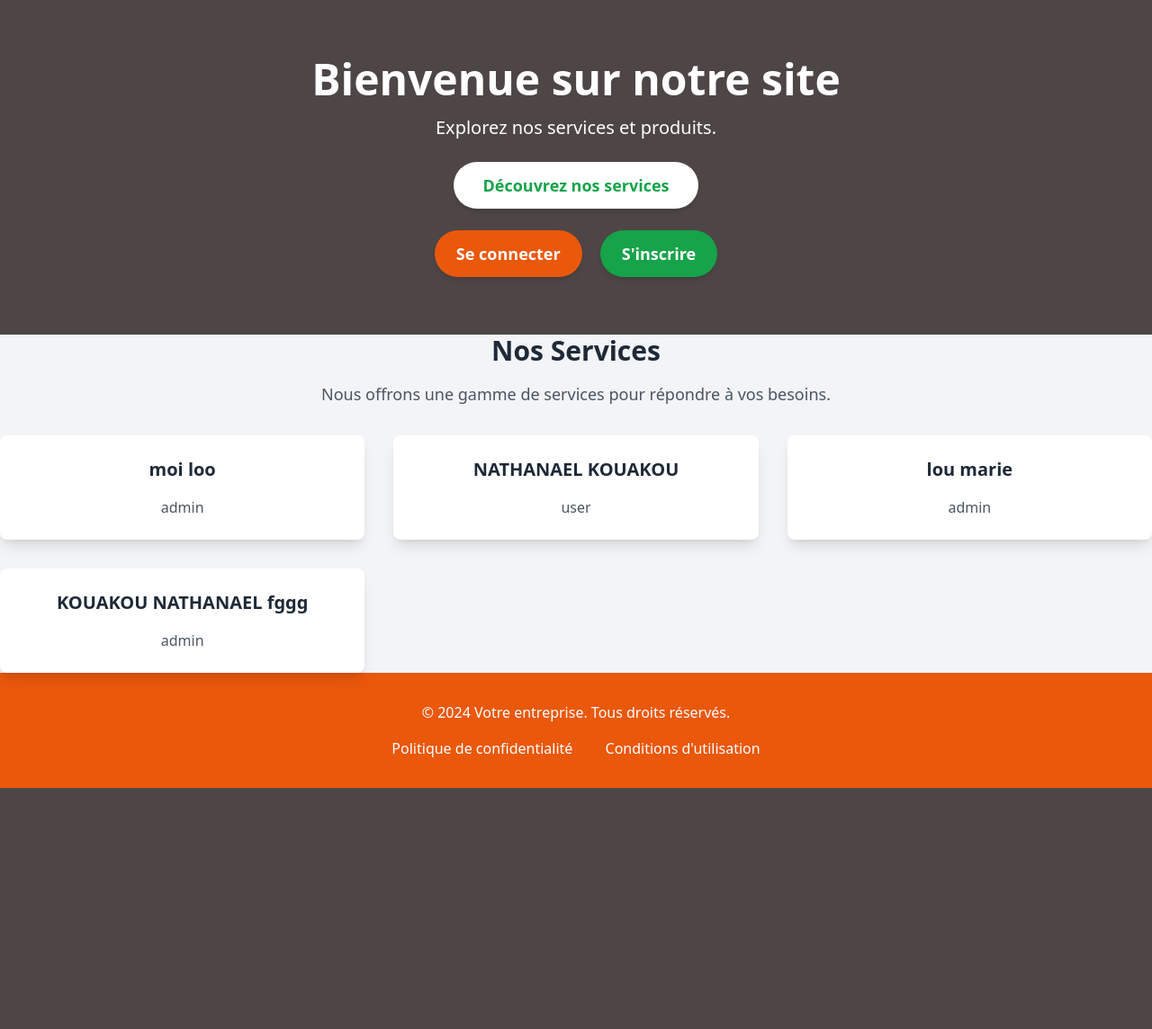
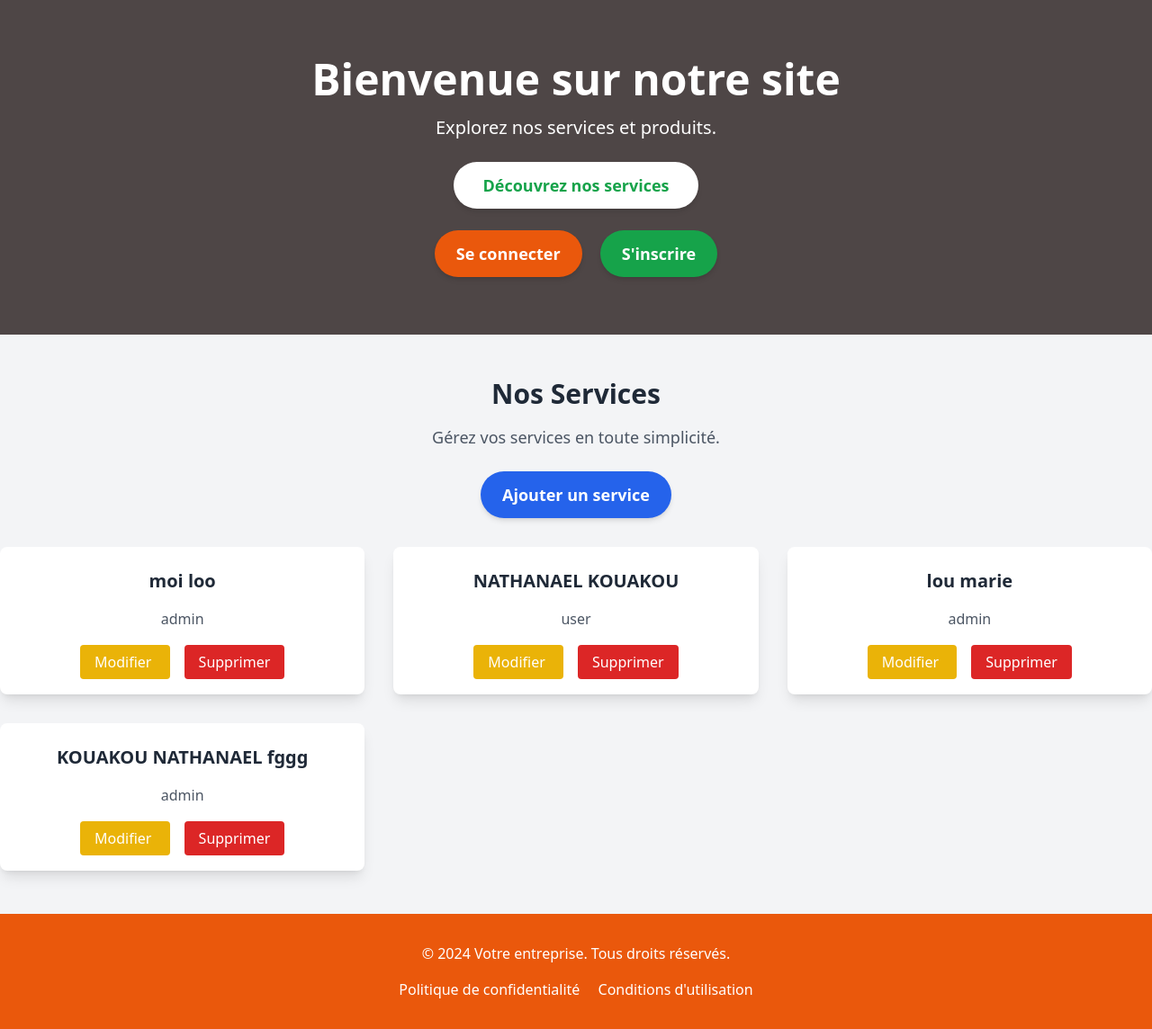
Before and after one commit to yapka/app-django, a Django app: page / in a window 1280 px wide. Shown: the whole page at 90% size. Before the commit the page ends 876 px from the top, so only its background shows below. Run offline with Django 5.2, Linux system fonts and the light colour scheme; data comes from the database, SQL or seed files in the repository; both versions use the stored data as it was after the commit; some libraries are stand-ins or nearby versions.

Commit message:
Add CRUD

```diff
--- a/project/settings.py
+++ b/project/settings.py
@@ -29,6 +29,8 @@ INSTALLED_APPS = [
 
     'test_app',
     'impot_app',
+
+    'django_filters',
 ]
 
 MIDDLEWARE = [
@@ -108,6 +110,7 @@ USE_TZ = True
 # https://docs.djangoproject.com/en/5.1/howto/static-files/
 
 STATIC_URL = 'static/'
+STATICFILES_DIRS = [os.path.join(BASE_DIR, 'static')]
 
 # Default primary key field type
 # https://docs.djangoproject.com/en/5.1/ref/settings/#default-auto-field
--- a/project/urls.py
+++ b/project/urls.py
@@ -6,5 +6,5 @@ from django.urls import path,include
 urlpatterns = [
     path('admin/', admin.site.urls),
     path('',include('test_app.urls')),
-    path('impot/',include('impot_app.urls')),
+    path('',include('impot_app.urls')),
 ]
--- a/templates/base.html
+++ b/templates/base.html
@@ -4,7 +4,6 @@
     <meta charset="UTF-8">
     <meta name="viewport" content="width=device-width, initial-scale=1.0">
     <title>Page d'accueil</title>
-    <!-- Importation de Tailwind CSS -->
     <script src="https://cdn.tailwindcss.com"></script>
 </head>
 <body class="bg-gray-100 text-gray-900 font-sans">
@@ -14,44 +13,74 @@
     <div class="text-center text-white">
         <h1 class="text-5xl font-bold">Bienvenue sur notre site</h1>
         <p class="mt-4 text-xl">Explorez nos services et produits.</p>
-            <a href="#services" class="mt-6 inline-block px-8 py-3 text-lg font-semibold text-green-600 bg-white rounded-full shadow-md hover:bg-gray-200">Découvrez nos services</a>
 
-            <!-- Ajouter les boutons Se connecter et S'inscrire -->
-            <div class="mt-6">
-                <a href="./login.html" class="inline-block px-6 py-3 text-lg font-semibold text-white bg-orange-600 rounded-full shadow-md hover:bg-orange-700 mr-4">Se connecter</a>
-                <a href="./sign.html" class="inline-block px-6 py-3 text-lg font-semibold text-white bg-green-600 rounded-full shadow-md hover:bg-green-700">S'inscrire</a>
+        <a href="#services"
+           class="mt-6 inline-block px-8 py-3 text-lg font-semibold text-green-600 bg-white rounded-full shadow-md hover:bg-gray-200 focus:outline-none">
+           Découvrez nos services
+        </a>
+
+        <!-- Boutons Se connecter / S'inscrire -->
+        <div class="mt-6 space-x-4">
+            <a href="./login.html"
+               class="inline-block px-6 py-3 text-lg font-semibold text-white bg-orange-600 rounded-full shadow-md hover:bg-orange-700 focus:outline-none">
+               Se connecter
+            </a>
+            <a href="{% url 'create' %}"
+               class="inline-block px-6 py-3 text-lg font-semibold text-white bg-green-600 rounded-full shadow-md hover:bg-green-700 focus:outline-none">
+               S'inscrire
+            </a>
         </div>
     </div>
 </header>
 
 <!-- Section principale -->
 {% block content %}
+<section id="services" class="text-center py-12">
+    <h2 class="text-3xl font-semibold text-gray-800">Nos Services</h2>
+    <p class="mt-4 text-lg text-gray-600">Gérez vos services en toute simplicité.</p>
 
-<section id="services" class="text-center">
-    <h2 class="text-3xl font-semibold text-gray-800">Nos Services</h2>
-    <p class="mt-4 text-lg text-gray-600">Nous offrons une gamme de services pour répondre à vos besoins.</p>
+    <!-- Bouton Ajouter -->
+    <div class="mt-6">
+        <a href="/create"
+           class="inline-block px-6 py-3 text-lg font-semibold text-white bg-blue-600 rounded-full shadow-md hover:bg-blue-700 focus:outline-none">
+           Ajouter un service
+        </a>
+    </div>
 
     <!-- Grille des services -->
     <div class="mt-8 grid grid-cols-1 md:grid-cols-3 gap-8">
-        <!-- Service 1 -->
         {% for person in persons %}
+        <div class="bg-white p-6 rounded-lg shadow-lg hover:shadow-2xl transition-transform transform hover:scale-105">
+            <h3 class="text-xl font-semibold text-gray-800">{{ person.name }} {{ person.subname }}</h3>
+            <p class="mt-4 text-gray-600">{{ person.role }}</p>
 
-        <div class="bg-white p-6 rounded-lg shadow-lg hover:shadow-2xl transition-all">
-            <h3 class="text-xl font-semibold text-gray-800">{{person.name}} {{person.subname}}</h3>
-            <p class="mt-4 text-gray-600">{{person.role}}</p>
+            <!-- Actions CRUD -->
+            <div class="mt-6 space-x-4">
+                <a href="{% url 'update' person.id %}"
+                   class="px-4 py-2 text-white bg-yellow-500 rounded hover:bg-yellow-600 focus:outline-none">
+                   Modifier
+                </a>
+
+                <a href="{% url 'delete' person.id %}"
+                   class="px-4 py-2 text-white bg-red-600 rounded hover:bg-red-700 focus:outline-none"
+                   onclick="return confirm('Êtes-vous sûr de vouloir supprimer ce service {{ person.name }} {{ person.subname }}?');">
+                   Supprimer
+                </a>
             </div>
-        {%endfor%}
+        </div>
+        {% endfor %}
     </div>
 </section>
+
 {% endblock %}
 
 <!-- Pied de page -->
 <footer class="bg-orange-600 text-white py-8">
     <div class="container mx-auto text-center">
         <p>&copy; 2024 Votre entreprise. Tous droits réservés.</p>
-            <div class="mt-4">
-                <a href="#" class="text-white mx-4 hover:text-green-400">Politique de confidentialité</a>
-                <a href="#" class="text-white mx-4 hover:text-green-400">Conditions d'utilisation</a>
+        <div class="mt-4 space-x-4">
+            <a href="#" class="text-white hover:text-green-400">Politique de confidentialité</a>
+            <a href="#" class="text-white hover:text-green-400">Conditions d'utilisation</a>
         </div>
     </div>
 </footer>
--- a/test_app/urls.py
+++ b/test_app/urls.py
@@ -6,4 +6,7 @@ from test_app import views
 urlpatterns = [
 
 path('', views.home),
+path('create/', views.create, name='create'),
+path('update/<int:pk>', views.update, name='update'),
+path('delete/<int:pk>', views.delete, name='delete'),
 ]
--- a/test_app/views.py
+++ b/test_app/views.py
@@ -1,9 +1,11 @@
 from django.shortcuts import render
 from django.http import HttpResponse
+from django.shortcuts import redirect
 
 from test_app.models import Personne
 from impot_app.models import Impot
 
+from test_app.forms import PersonneForm
 # Create your views here.
 def home(request):
     impot=Impot.objects.all()
@@ -14,3 +16,39 @@ def home(request):
         'persons':person
     }
     return render(request, 'base.html', content)
+
+
+def create(request):
+    form=PersonneForm()
+
+    if request.method=='POST':
+
+        form=PersonneForm(request.POST)
+        if form.is_valid():
+            form.save()
+            return redirect('/')
+    context={
+            'form':form}
+
+    return render(request, 'register.html', context)
+
+def update(request,pk):
+    person=Personne.objects.get(id=pk)
+    form=PersonneForm(instance=person)
+    if request.method=='POST':
+        form=PersonneForm(request.POST, instance=person)
+        if form.is_valid():
+            form.save()
+            return redirect('/')
+            # return render(request, './base.html')
+
+    context={
+            'form':form
+    }
+    return render(request, 'register.html', context)
+
+
+def delete(request,pk):
+    person=Personne.objects.get(id=pk)
+    person.delete()
+    return redirect('/')
```
Also changed, not shown: templates/delete.html (added, +14 -0 lines), templates/register.html (added, +46 -0 lines), test_app/forms.py (added, +7 -0 lines), db.sqlite3. Lines whose indentation alone changed are shown as unchanged.
